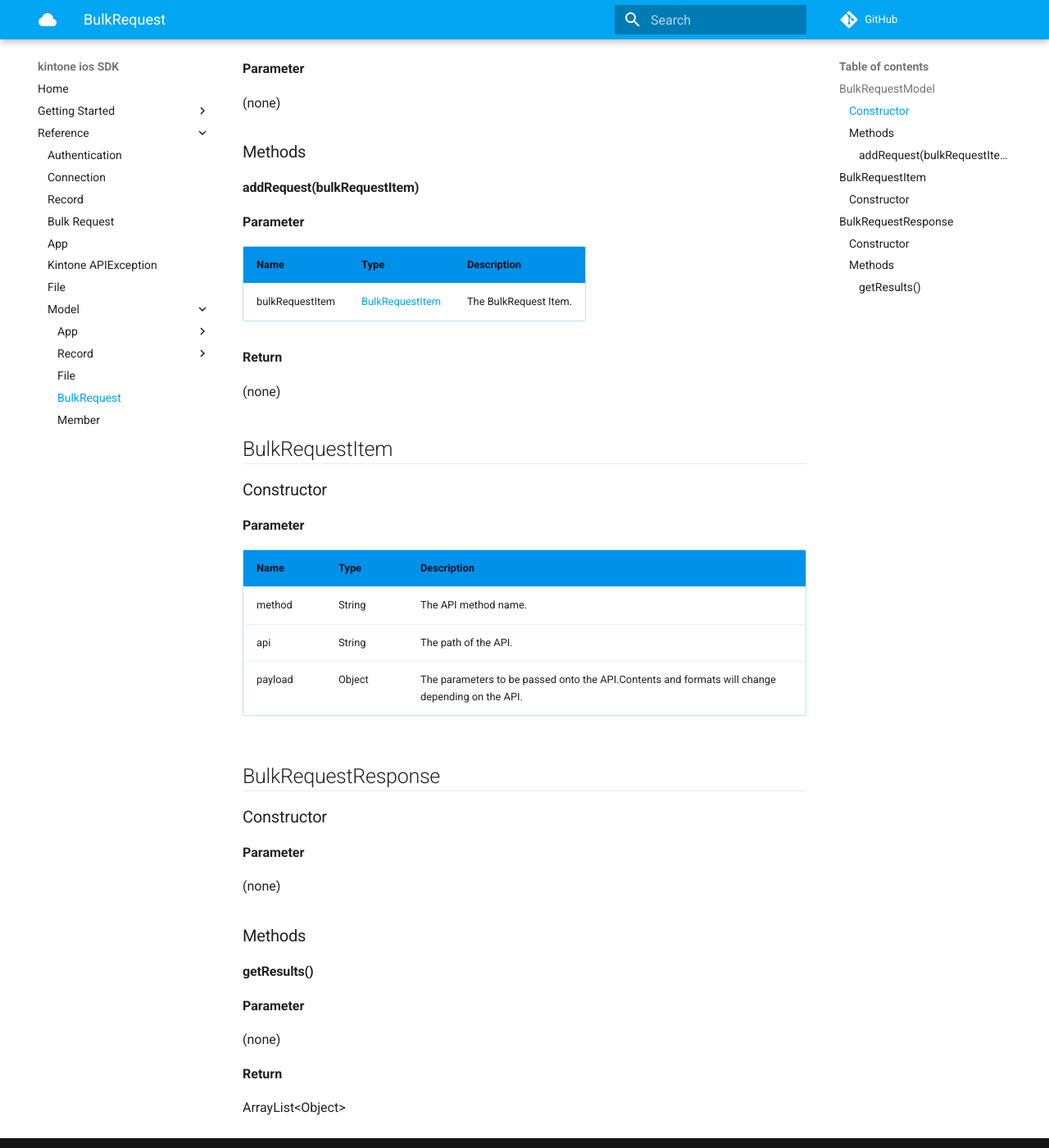
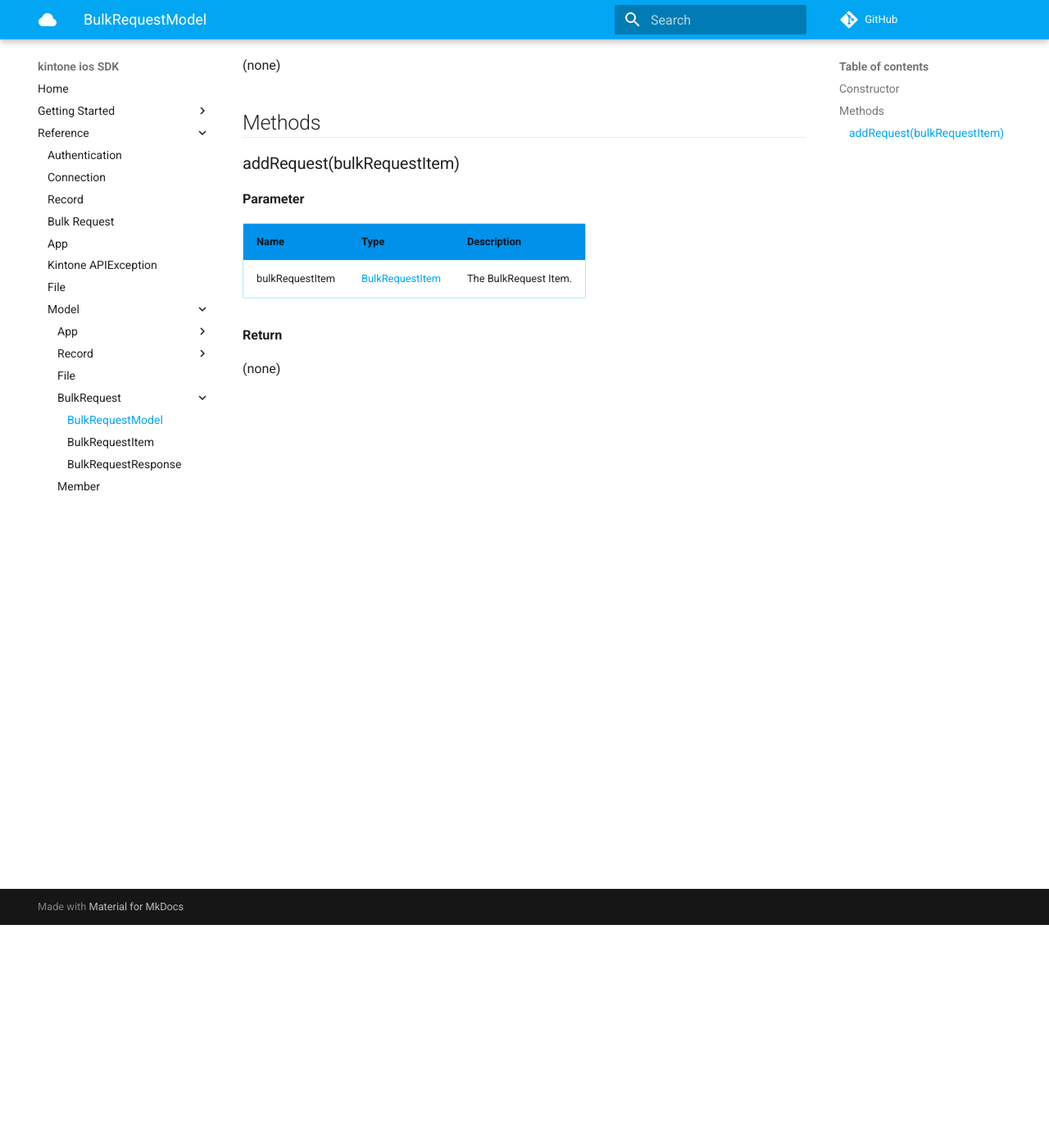
Before and after one commit to kintone-labs/kintone-ios-sdk, an MkDocs documentation site: the page built from docs/docs/reference/model/bulk-request/bulk-request-model.md, in a window 1280 px wide and 1400 px high, scrolled down 272 px. Shown: the whole window at 82% size. Built offline with MkDocs 1.6.1 and Material for MkDocs 9.7.7, drawn with Linux system fonts in a browser that asks for light colours; comment, search, counter and statistics services are not loaded; old or Windows-style settings are respelled for this version of MkDocs; some of the changed text lies outside the part shown.

Commit message:
update docs

```diff
--- a/docs/docs/reference/model/bulk-request/bulk-request-model.md
+++ b/docs/docs/reference/model/bulk-request/bulk-request-model.md
@@ -1,57 +1,23 @@
-# Bulk Request Model
+# BulkRequestModel
 
 Store a list of requests and responses for a bulk request.
 
-## BulkRequestModel
-
-### Constructor
+## Constructor
 
 **Parameter**
 
 (none)
 
-### Methods
+## Methods
 
-#### addRequest(bulkRequestItem)
+### addRequest(bulkRequestItem)
 
 **Parameter**
 
 | Name| Type| Description |
 | --- | --- | --- |
-| bulkRequestItem | [BulkRequestItem](#bulkrequestitem) | The BulkRequest Item.
+| bulkRequestItem | [BulkRequestItem](../bulk-request-item) | The BulkRequest Item.
 
 **Return**
 
 (none)
-
-##BulkRequestItem
-
-### Constructor
-
-**Parameter**
-
-| Name| Type| Description |
-| --- | --- | --- |
-| method | String | The API method name.
-| api | String | The path of the API.
-| payload | Object | The parameters to be passed onto the API.Contents and formats will change depending on the API.
-
-##BulkRequestResponse
-
-### Constructor
-
-**Parameter**
-
-(none)
-
-### Methods
-
-#### getResults()
-
-**Parameter**
-
-(none)
-
-**Return**
-
-ArrayList<Object\>
--- a/docs/mkdocs.yml
+++ b/docs/mkdocs.yml
@@ -50,7 +50,11 @@
         - View: reference/model/app/view/view-model.md
       - Record:
         - Record: reference/model/record/record-model.md
+        - Comment: reference/model/record/record-comment-model.md
         - Field: reference/model/record/record-field-model.md
       - File: reference/model/file/file-model.md
-      - BulkRequest: reference/model/bulk-request/bulk-request-model.md
+      - BulkRequest:
+        - BulkRequestModel: reference/model/bulk-request/bulk-request-model.md
+        - BulkRequestItem: reference/model/bulk-request/bulk-request-item.md
+        - BulkRequestResponse: reference/model/bulk-request/bulk-request-response.md
       - Member: reference/model/member/member.md
```
Also changed, not shown: docs/docs/reference/bulk-request.md (+2 -1 lines), docs/docs/reference/model/bulk-request/bulk-request-item.md (added, +15 -0 lines), docs/docs/reference/model/bulk-request/bulk-request-response.md (added, +20 -0 lines).
